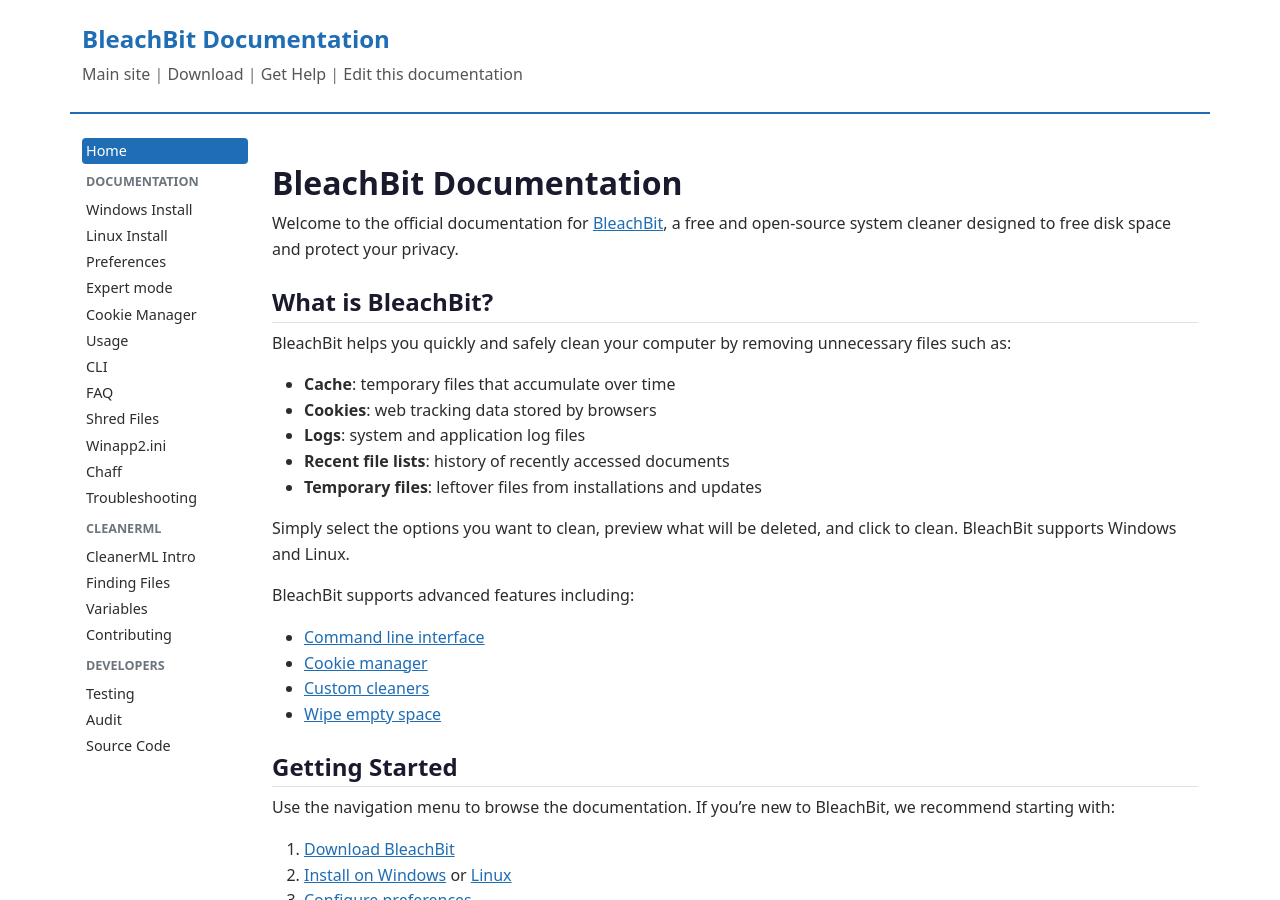
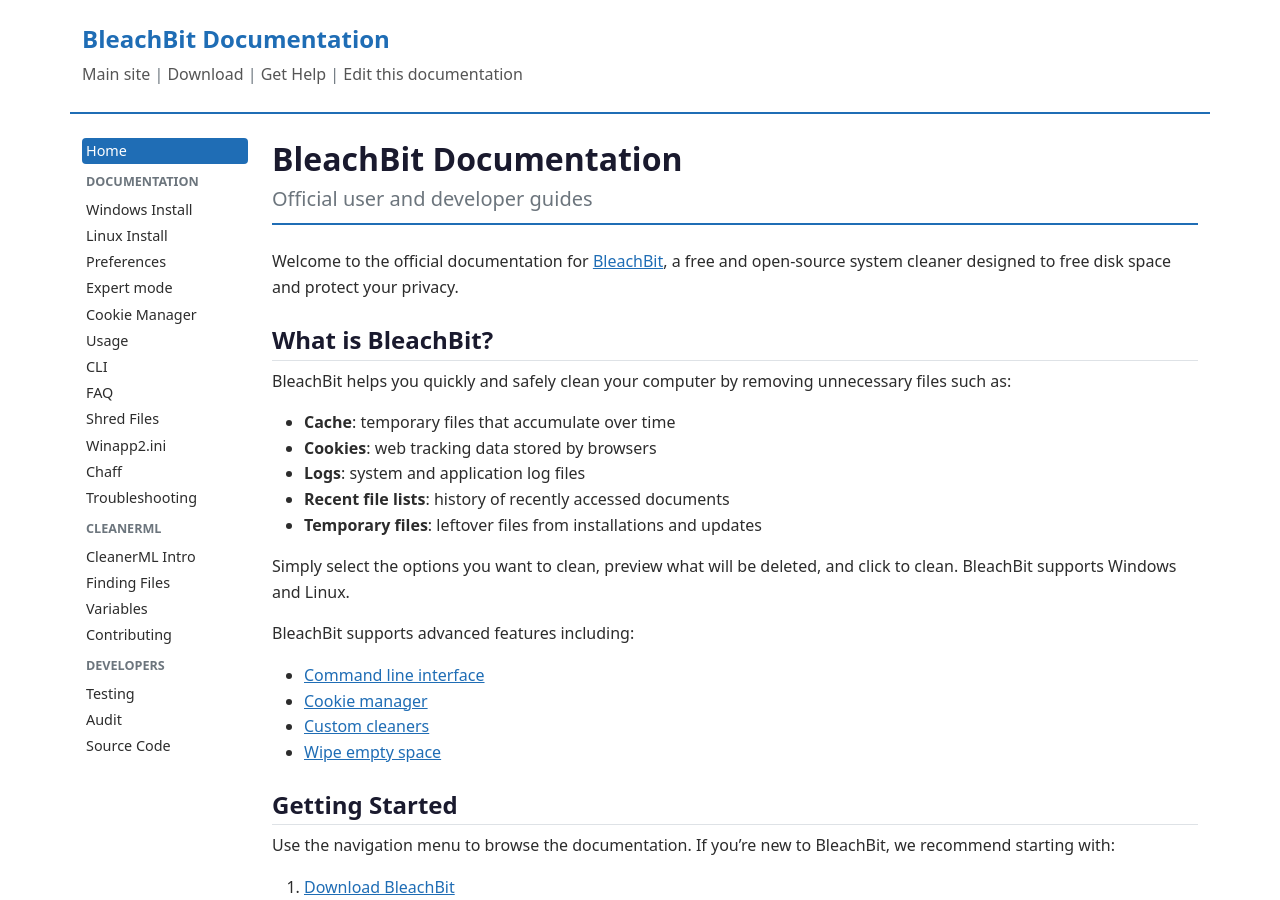
Before and after one commit to bleachbit/docs, a Jekyll site: the page built from src/index.md, in a window 1280 px wide and 900 px high. Built offline with Jekyll 4.4.1, drawn with Linux system fonts in a browser that asks for light colours.

Commit message:
Give the homepage the same header as every other page

```diff
--- a/src/index.md
+++ b/src/index.md
@@ -1,9 +1,9 @@
 ---
-layout: default
+layout: page
+title: "BleachBit Documentation"
+subtitle: "Official user and developer guides"
 redirect_from: "/doc/install.html"
 ---
-
-# BleachBit Documentation
 
 Welcome to the official documentation for [BleachBit](https://www.bleachbit.org), a free and open-source system cleaner designed to free disk space and protect your privacy.
 
```
